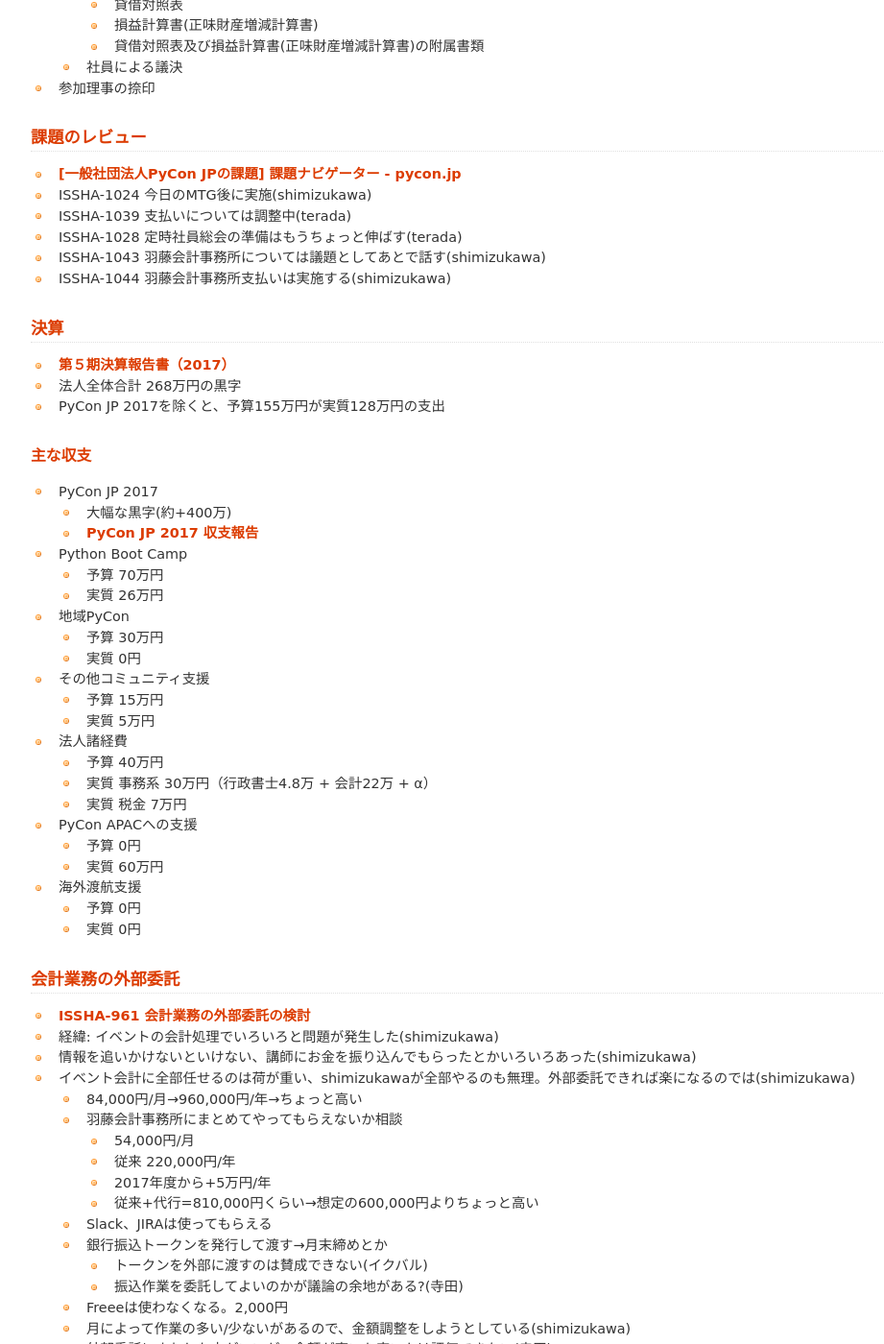
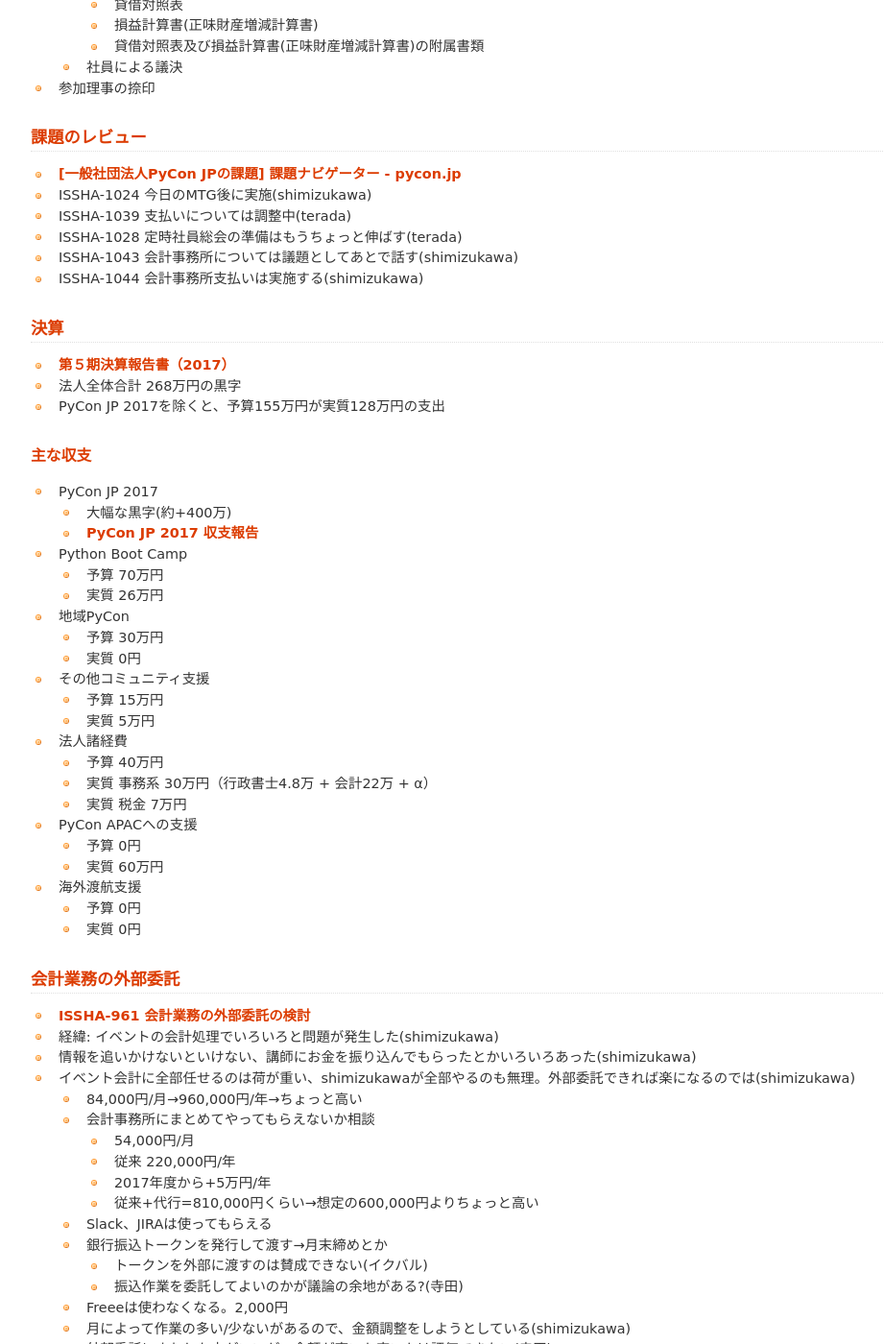
Before and after one commit to pyconjp/www.pycon.jp, a Sphinx documentation site: the page built from source/committee/meeting/minutes23.rst, in a window 1280 px wide and 1400 px high, scrolled down 874 px. Shown: the whole window at 96% size, without its empty margins (88-1009 px from the left). Built offline with Sphinx 7.4.7, drawn with Linux system fonts in a browser that asks for light colours.

Commit message:
fix nits

```diff
--- a/source/committee/meeting/minutes23.rst
+++ b/source/committee/meeting/minutes23.rst
@@ -30,8 +30,8 @@
 * ISSHA-1024 今日のMTG後に実施(shimizukawa)
 * ISSHA-1039 支払いについては調整中(terada)
 * ISSHA-1028 定時社員総会の準備はもうちょっと伸ばす(terada)
-* ISSHA-1043 羽藤会計事務所については議題としてあとで話す(shimizukawa)
-* ISSHA-1044 羽藤会計事務所支払いは実施する(shimizukawa)
+* ISSHA-1043 会計事務所については議題としてあとで話す(shimizukawa)
+* ISSHA-1044 会計事務所支払いは実施する(shimizukawa)
 
 決算
 ====
@@ -79,7 +79,7 @@
 * イベント会計に全部任せるのは荷が重い、shimizukawaが全部やるのも無理。外部委託できれば楽になるのでは(shimizukawa)
 
   * 84,000円/月→960,000円/年→ちょっと高い
-  * 羽藤会計事務所にまとめてやってもらえないか相談
+  * 会計事務所にまとめてやってもらえないか相談
 
     * 54,000円/月
     * 従来 220,000円/年
```
